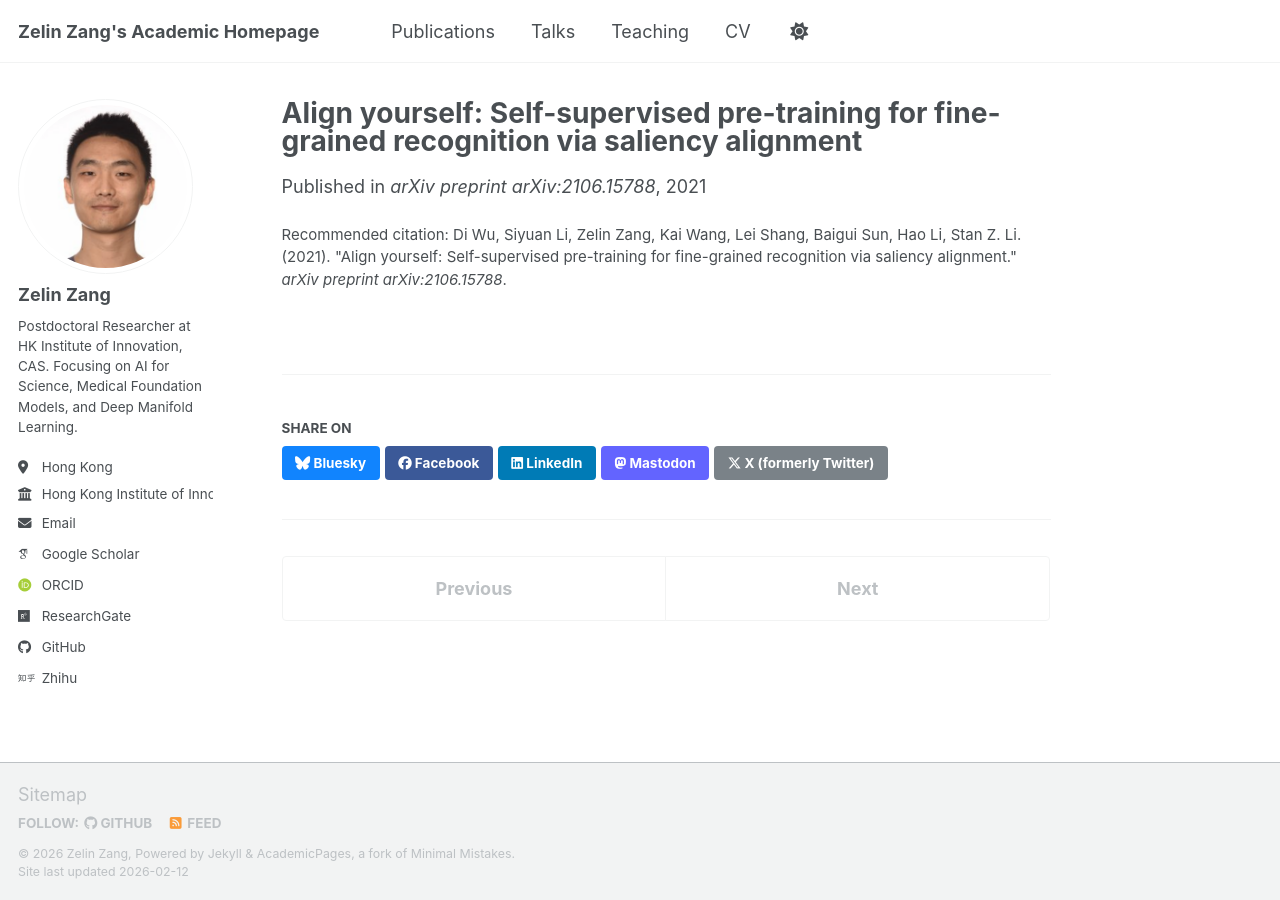
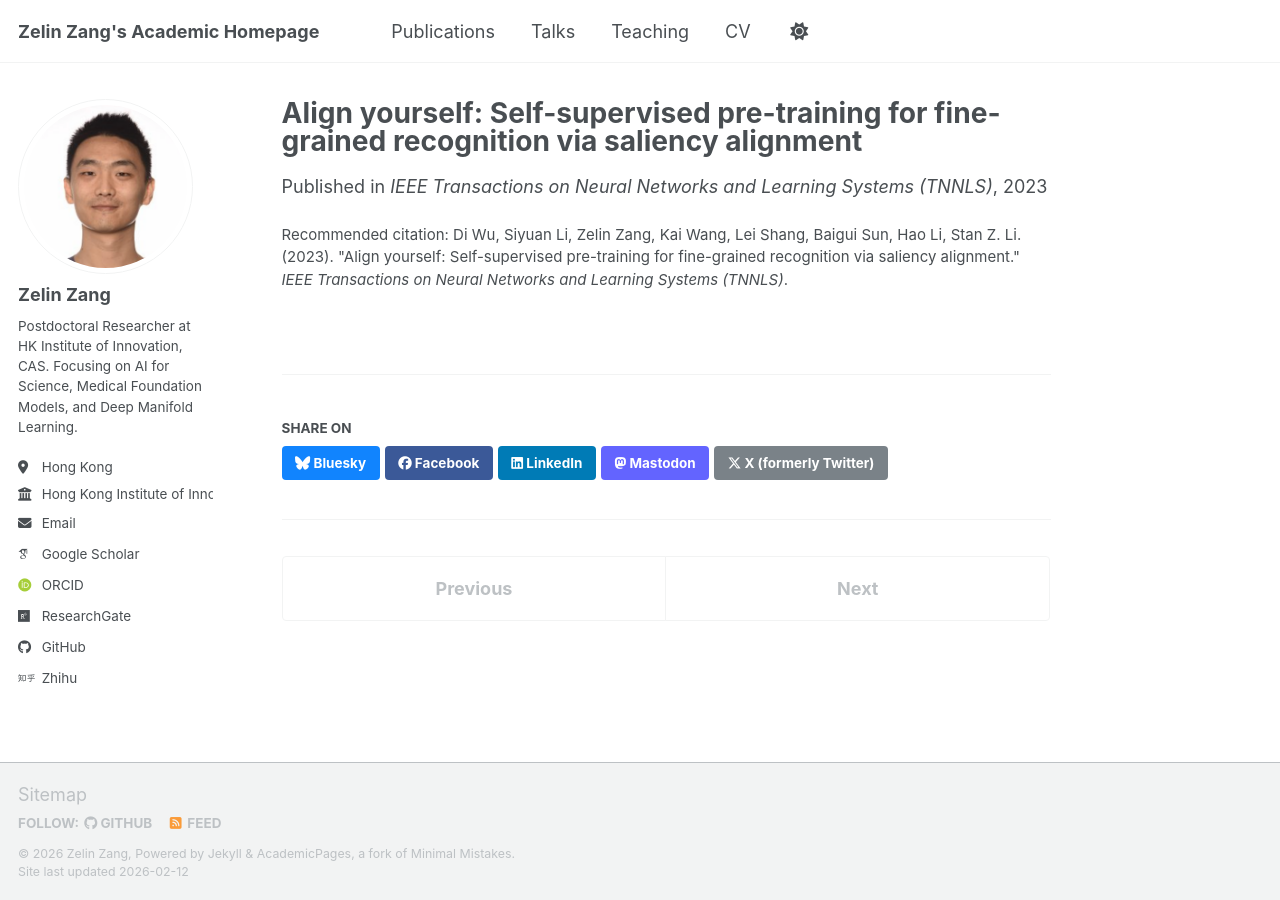
Before and after one commit to zangzelin/zangzelin.github.io, a Jekyll site: the page built from _publications/di2021align.md, in a window 1280 px wide. Built offline with Jekyll 4.4.1, drawn with Linux system fonts in a browser that asks for light colours; some web fonts are replaced; a script bundle is joined from its source files by our own code; library files that are not in the unit come from our copies.

Commit message:
Update publication entry for Align Yourself (TNNLS 2023)
Co-authored-by: Cursor <cursoragent@cursor.com>

```diff
--- a/_publications/di2021align.md
+++ b/_publications/di2021align.md
@@ -3,8 +3,8 @@ title: "Align yourself: Self-supervised pre-training for fine-grained recognitio
 collection: publications
 category: manuscripts
 permalink: /publication/2021-align-yourself
-excerpt: 'Di Wu, Siyuan Li, <b>Zelin Zang</b>, Kai Wang, Lei Shang, Baigui Sun, Hao Li, Stan Z. Li, <i>arXiv preprint arXiv:2106.15788</i>, 2021'
-date: 2021-01-01
-venue: 'arXiv preprint arXiv:2106.15788'
-citation: 'Di Wu, Siyuan Li, Zelin Zang, Kai Wang, Lei Shang, Baigui Sun, Hao Li, Stan Z. Li. (2021). &quot;Align yourself: Self-supervised pre-training for fine-grained recognition via saliency alignment.&quot; <i>arXiv preprint arXiv:2106.15788</i>.'
+excerpt: 'Di Wu, Siyuan Li, <b>Zelin Zang</b>, Kai Wang, Lei Shang, Baigui Sun, Hao Li, Stan Z. Li, <i>IEEE Transactions on Neural Networks and Learning Systems (TNNLS)</i>, 2023, <span class="badge">SCI Q1</span> <span class="badge">CCF-B</span>'
+date: 2023-01-01
+venue: 'IEEE Transactions on Neural Networks and Learning Systems (TNNLS)'
+citation: 'Di Wu, Siyuan Li, Zelin Zang, Kai Wang, Lei Shang, Baigui Sun, Hao Li, Stan Z. Li. (2023). &quot;Align yourself: Self-supervised pre-training for fine-grained recognition via saliency alignment.&quot; <i>IEEE Transactions on Neural Networks and Learning Systems (TNNLS)</i>.'
 ---
```
